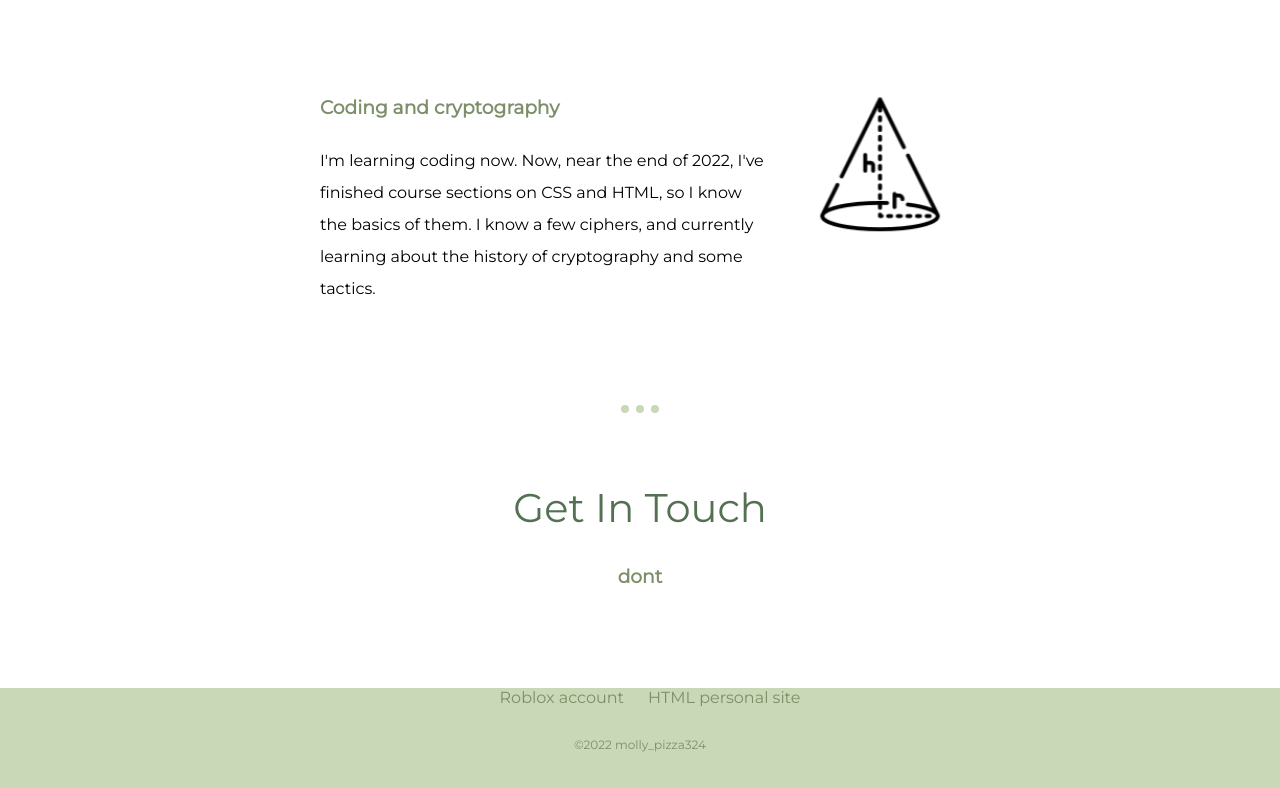
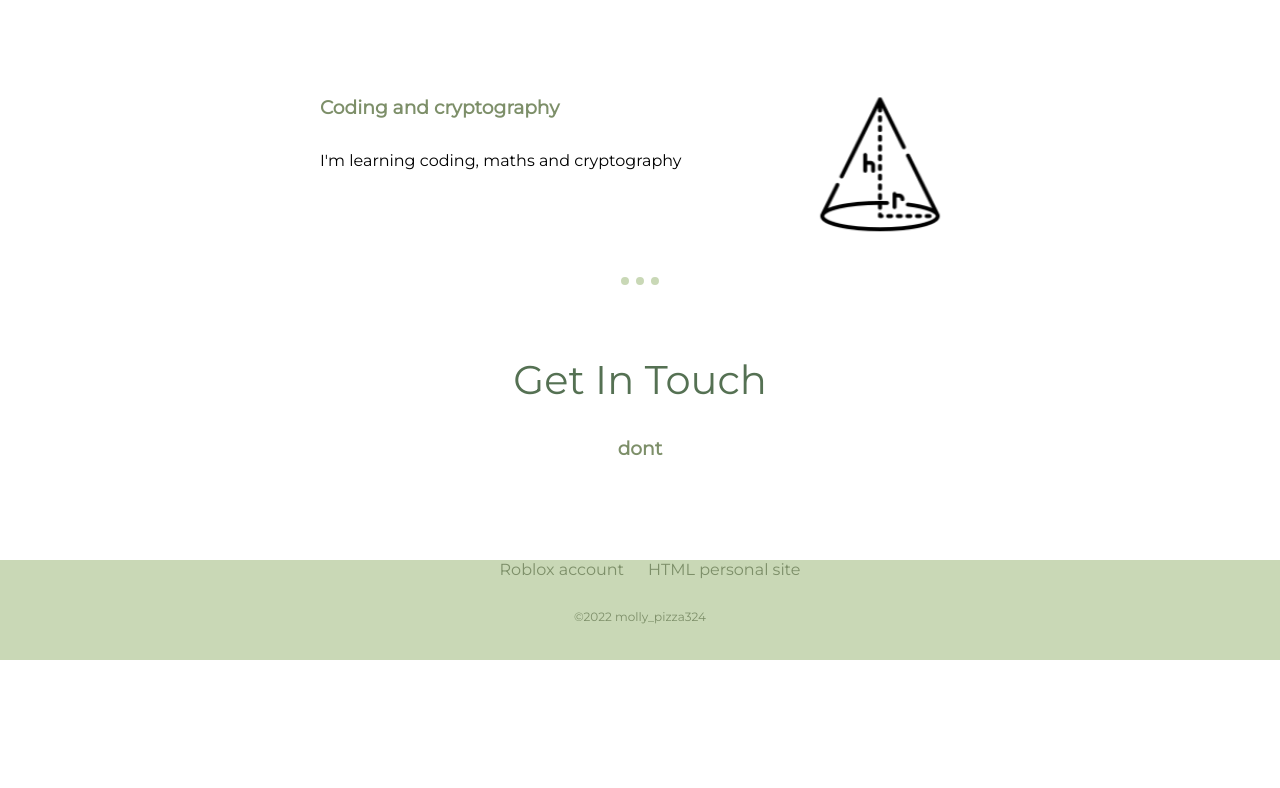
Before and after one commit to mollypizza324/css-site-official, a plain HTML site: page index.html in a window 1280 px wide. Shown: the part 1839-2627 px from the top of the page. After the commit the page ends 2499 px from the top, so only its background shows below. Drawn offline with Linux system fonts and the light colour scheme.

Commit message:
Update index.html

```diff
--- a/index.html
+++ b/index.html
@@ -40,7 +40,7 @@
       <div class="skill-row">
         <img src="images/math.png" alt="maths" class="maths">
         <h3>Coding and cryptography</h3>
-        <p class=>I'm learning coding now. Now, near the end of 2022, I've finished course sections on CSS and HTML, so I know the basics of them. I know a few ciphers, and currently learning about the history of cryptography and some tactics.</p>
+        <p>I'm learning coding, maths and cryptography</p>
       </div>
 
     </div>
```
